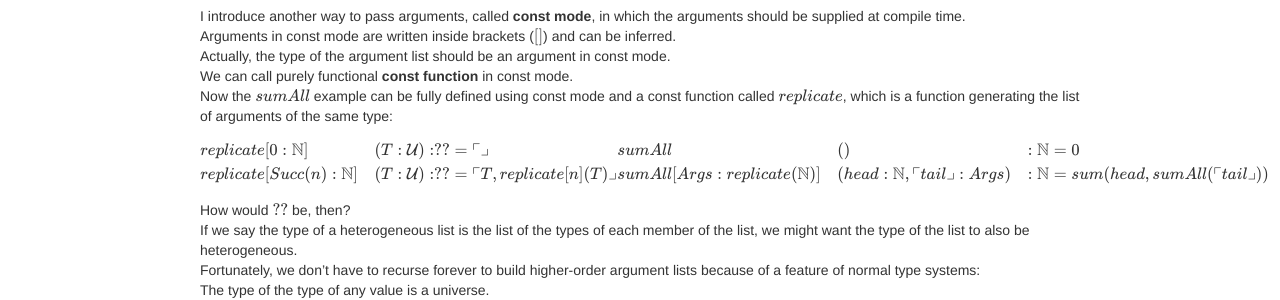
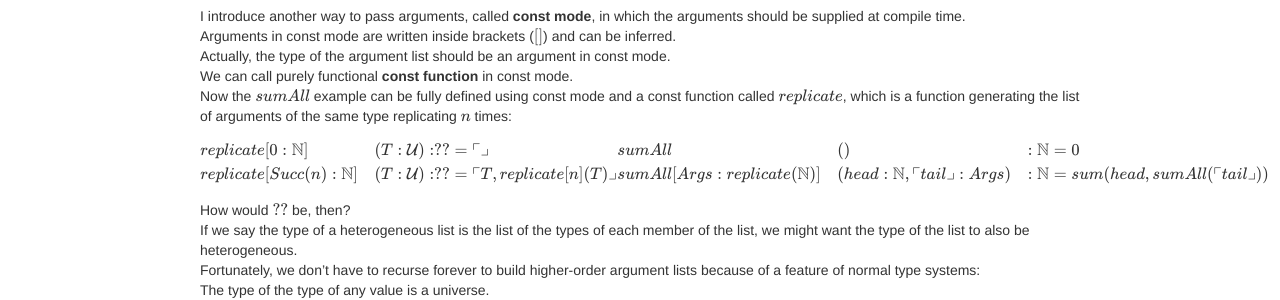
Before and after one commit to AndyShiue/AndyShiue.github.io, a Jekyll site: the page built from _posts/Ende/2016-10-11-hierarchies.md, in a window 1280 px wide. Shown: the part 1427-1727 px from the top of the page. Built offline with Jekyll 4.4.1, drawn with Linux system fonts in a browser that asks for light colours; formulas are drawn with MathJax 3; comment, search, counter and statistics services are not loaded.

Commit message:
Update article.

```diff
--- a/_posts/Ende/2016-10-11-hierarchies.md
+++ b/_posts/Ende/2016-10-11-hierarchies.md
@@ -65,7 +65,7 @@ I introduce another way to pass arguments, called **const mode**, in which the a
 Arguments in const mode are written inside brackets (\\([]\\)) and can be inferred.
 Actually, the type of the argument list should be an argument in const mode.
 We can call purely functional **const function** in const mode.
-Now the \\(sumAll\\) example can be fully defined using const mode and a const function called \\(replicate\\), which is a function generating the list of arguments of the same type:
+Now the \\(sumAll\\) example can be fully defined using const mode and a const function called \\(replicate\\), which is a function generating the list of arguments of the same type replicating \\(n\\) times:
 
 $$
 \begin{array}{lll}
```
